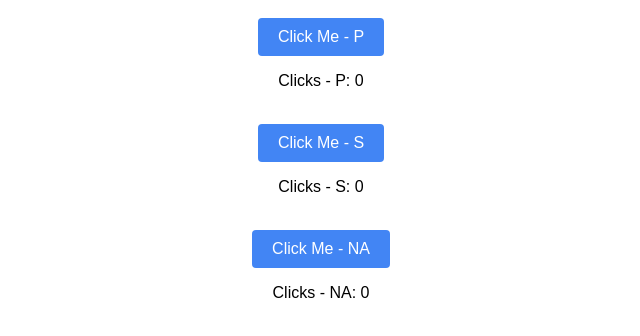
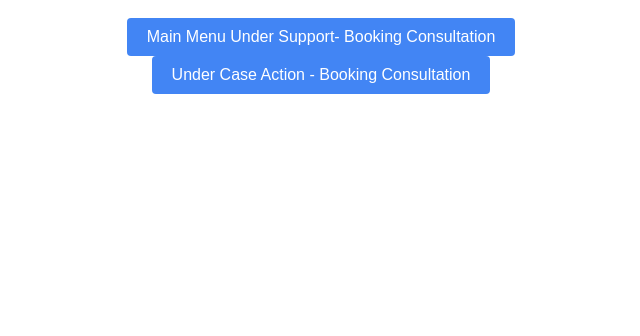
Before and after one commit to Siddiq92/Tracking, a plain HTML site: page index.html in a window 1280 px wide. Shown: the part 90-426 px from the top of the page, without its empty margins (319-959 px from the left). Drawn offline with Linux system fonts and the light colour scheme.

Commit message:
Add files via upload

```diff
--- a/index.html
+++ b/index.html
@@ -9,30 +9,27 @@
     let clickCount = 0;
     let secondaryClickCount = 0;
     let naClickCount = 0;
-    function trackClick() {
+    function MainMenu() {
       clickCount++;
       document.getElementById('counter').textContent = clickCount;
 
-      gtag('event', 'cta_menu_click', {
+      gtag('event', 'cta_main_menu_click', {
         'event_category': 'engagement',
-        'event_label': 'Primary Button',
+        'event_label': 'Main Menu',
         'value': clickCount
       });
     }
-    function trackSecondaryClick(){
+    function CaseAction(){
       secondaryClickCount++;
       document.getElementById('counter2').textContent = secondaryClickCount;
 
-      gtag('event', 'cta_s_menu_click', {
+      gtag('event', 'cta_caseaction_click', {
         'event_category': 'engagement',
-        'event_label': 'Secondary Button',
+        'event_label': 'Case Action',
         'value': secondaryClickCount
       });
     }
-    function trackNAClick(){
-      naClickCount++;
-      document.getElementById('counter3').textContent = naClickCount;
-    }
+
   </script>
 
   <style>
@@ -69,13 +66,8 @@ gtag('config', 'G-EZQ2N4VVKN');
 </script>
 <body>
   <h1>Click Tracker</h1>
-  <button onclick="trackClick()">Click Me - P</button>
-  <p>Clicks - P: <span id="counter">0</span></p>
-  <br/>
-  <button onclick="trackSecondaryClick()">Click Me - S</button>
-  <p>Clicks - S: <span id="counter2">0</span></p>
-  <br/>
-  <button onclick="trackNAClick()">Click Me - NA</button>
-  <p>Clicks - NA: <span id="counter3">0</span></p>
-</body>
+  <button onclick="MainMenu()">Main Menu Under Support- Booking Consultation</button>
+    <br/>
+  <button onclick="CaseAction()">Under Case Action - Booking Consultation</button>
+   </body>
 </html>
```
